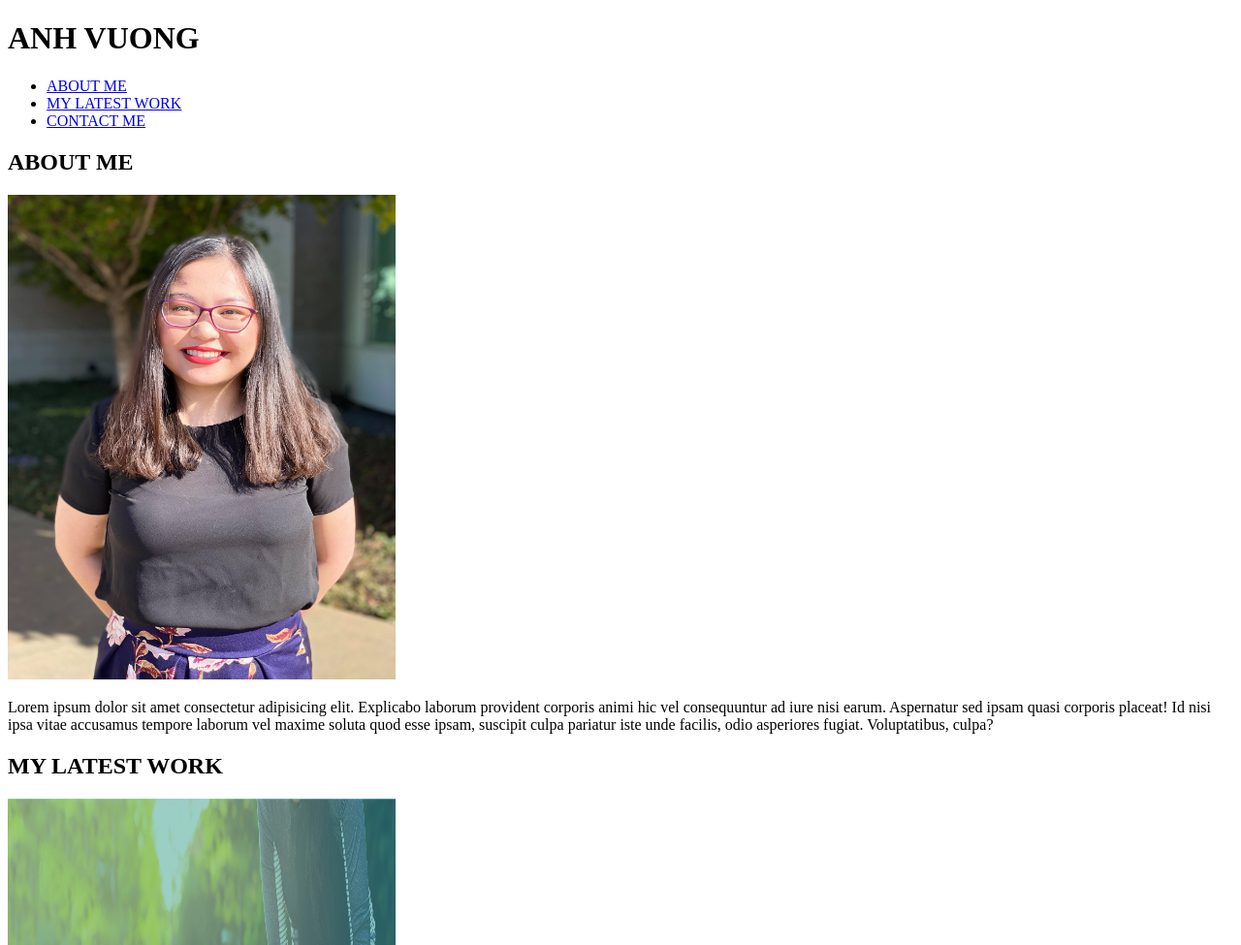
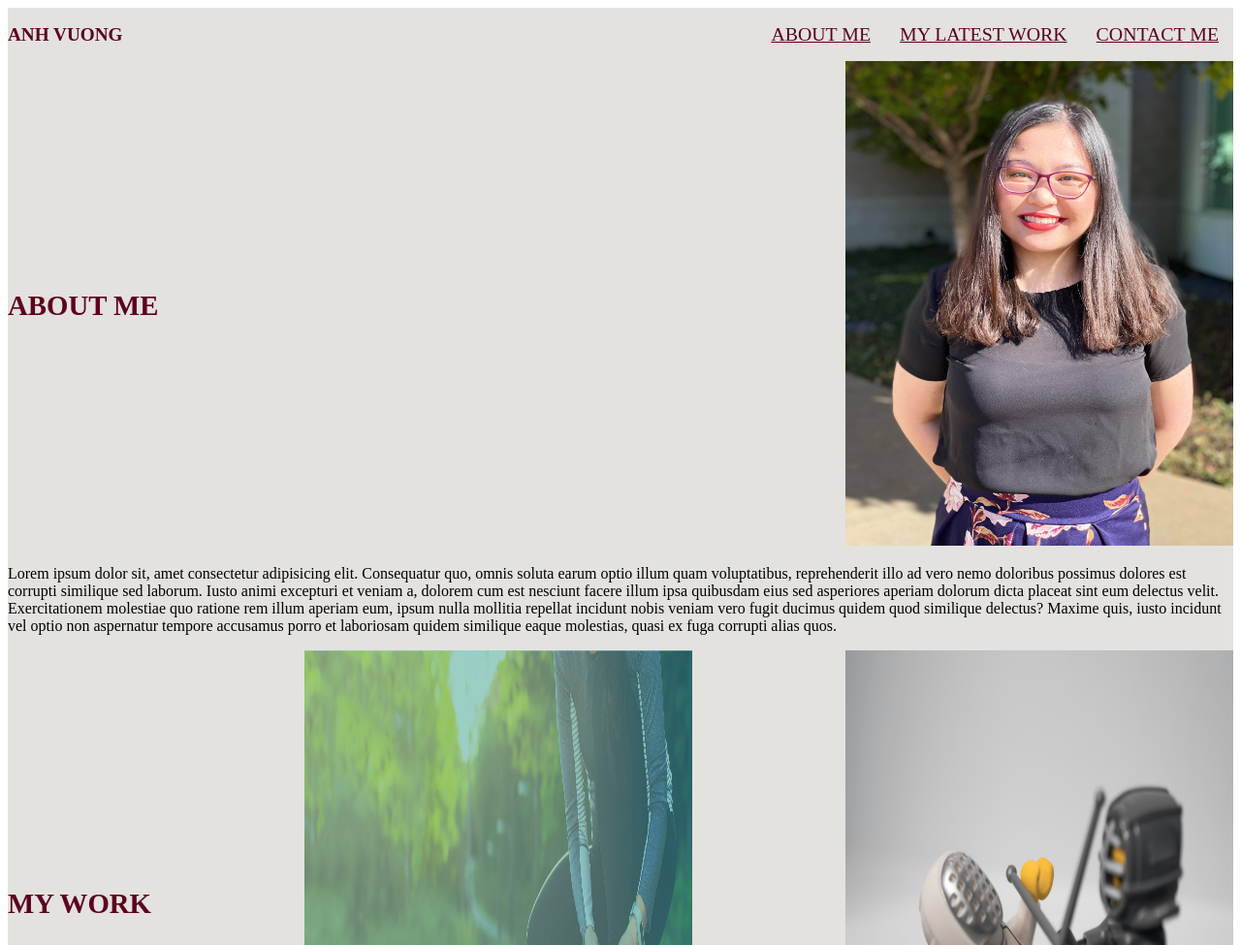
Before and after one commit to avuong19/My-Portfolio, a plain HTML site: page index.html in a window 1280 px wide. Shown: the top 975 px of the page at 97% size. Drawn offline with Linux system fonts and the light colour scheme.

Commit message:
add flex box

```diff
--- a/assets/styles.css
+++ b/assets/styles.css
@@ -0,0 +1,59 @@
+:root {
+    --title-color:#E3AFBC;
+    --main-color:#e3e2df;
+    --text-color:#5d001e;
+}
+
+body {
+    font-family: 'Times New Roman', Times, serif;
+}
+header {
+    display: flex;
+    flex-wrap: wrap;
+    position:sticky;
+    position: -webkit-sticky;
+    justify-content: space-between;
+    background-color: var(--main-color);
+    align-items: center;
+}
+header h1{
+    color: var(--text-color);
+
+    padding:0;
+    margin:0;
+    border: 0;
+    font-size: 5vw;
+}
+header nav ul {
+    display: flex;
+    flex-wrap: wrap;
+    justify-content: space-between;
+    align-items: center;
+    list-style: none;
+  }
+
+  header nav ul li a {
+    padding: 10px 15px;
+    font-weight: lighter;
+    font-size: 1.55vw;
+    color:var(--text-color);
+  }
+  section {
+    display: flex;
+    flex-wrap: wrap;
+    justify-content: space-between;
+    background-color: var(--main-color);
+
+    align-items: center;
+}
+.title-section{
+    color: var(--text-color);
+
+    padding:0;
+    margin:0;
+    border: 0;
+    font-size: 1.5vw;
+}
+.bio{
+    align-content: flex-end;
+}
--- a/index.html
+++ b/index.html
@@ -12,7 +12,7 @@
 <body>
     <!--This is my header/main menu for the page-->
     <header>
-        <h1>
+        <h1 class="title-section">
             ANH VUONG
         </h1>
 
@@ -34,7 +34,7 @@
 
     <!--Start About me section-->
     <section id ="about-me">
-        <div>
+        <div class="title-section">
             <h2>
                ABOUT ME
             </h2>
@@ -43,19 +43,20 @@
             <img src="./assets/images/biopic1.jpg" width="400"
             height="500"  alt="My Picture">
         </div>
-        <div>
+        <div class="bio">
             <p>
-                Lorem ipsum dolor sit amet consectetur adipisicing elit. Explicabo laborum provident corporis animi hic vel consequuntur ad iure nisi earum. Aspernatur sed ipsam quasi corporis placeat! Id nisi ipsa vitae accusamus tempore laborum vel maxime soluta quod esse ipsam, suscipit culpa pariatur iste unde facilis, odio asperiores fugiat. Voluptatibus, culpa?
+               Lorem ipsum dolor sit, amet consectetur adipisicing elit. Consequatur quo, omnis soluta earum optio illum quam voluptatibus, reprehenderit illo ad vero nemo doloribus possimus dolores est corrupti similique sed laborum. Iusto animi excepturi et veniam a, dolorem cum est nesciunt facere illum ipsa quibusdam eius sed asperiores aperiam dolorum dicta placeat sint eum delectus velit. Exercitationem molestiae quo ratione rem illum aperiam eum, ipsum nulla mollitia repellat incidunt nobis veniam vero fugit ducimus quidem quod similique delectus? Maxime quis, iusto incidunt vel optio non aspernatur tempore accusamus porro et laboriosam quidem similique eaque molestias, quasi ex fuga corrupti alias quos.
             </p>
+
         </div>
     </section>
     <!--End About me section-->
 
      <!--Start My work section-->
      <section id ="my-work">
-        <div>
+        <div class="title-section">
             <h2>
-                MY LATEST WORK
+                MY WORK
             </h2>
         </div>
 
@@ -79,7 +80,7 @@
 
     <!--Start Contact me section-->
     <section id ="contact-me">
-        <div>
+        <div class="title-section">
             <h2>
                CONTACT ME
             </h2>
```
